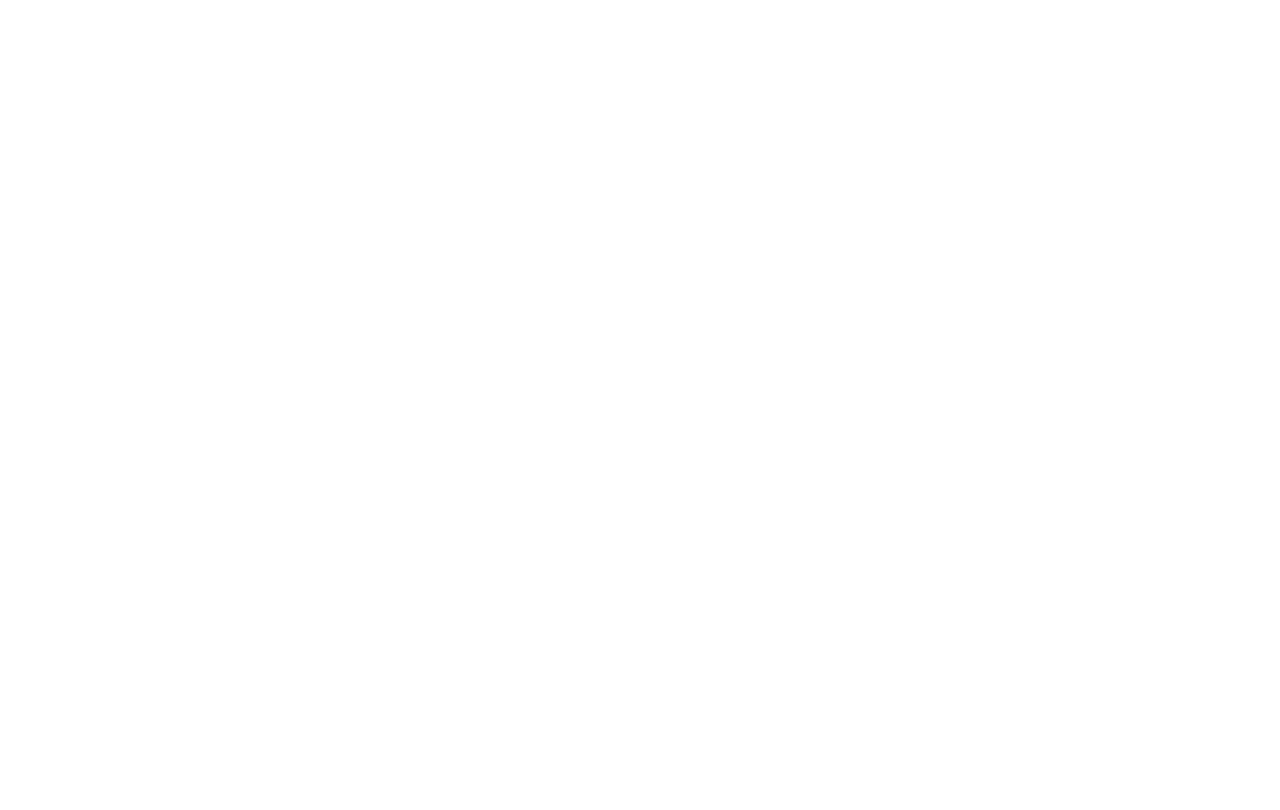
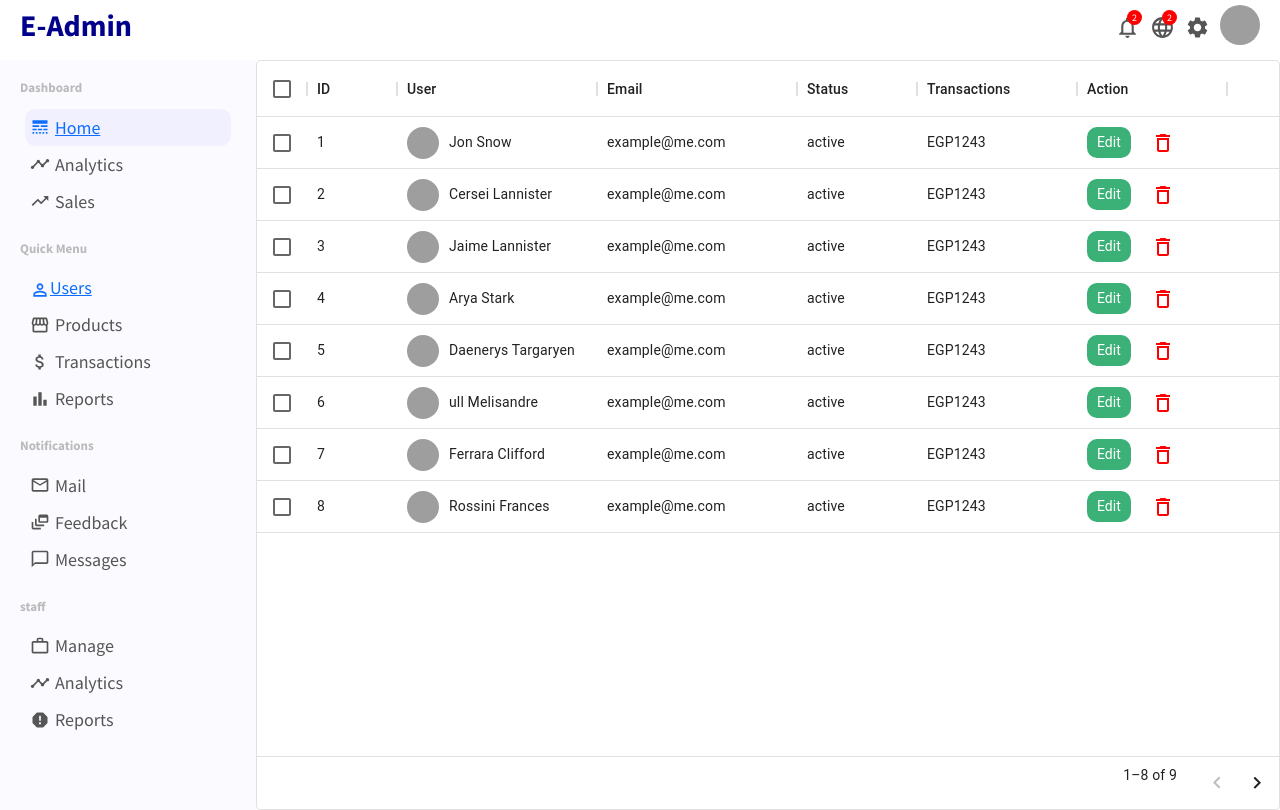
Before and after one commit to team4fwd/e-commerce, a React (Create React App) app in the folder client/: page /admin/users in a window 1280 px wide. Before the commit this address had no page. Built offline with nearby package versions, Linux system fonts and the light colour scheme; grey boxes are pictures that could not be loaded.

Commit message:
added admin users list page

```diff
--- a/client/package.json
+++ b/client/package.json
@@ -3,6 +3,10 @@
   "version": "0.1.0",
   "private": true,
   "dependencies": {
+    "@emotion/react": "^11.9.0",
+    "@emotion/styled": "^11.8.1",
+    "@mui/material": "^5.6.0",
+    "@mui/x-data-grid": "^5.8.0",
     "@testing-library/jest-dom": "^5.16.3",
     "@testing-library/react": "^12.1.4",
     "@testing-library/user-event": "^13.5.0",
--- a/client/src/App.js
+++ b/client/src/App.js
@@ -3,6 +3,8 @@
 import Order from './pages/Order';
 import Profile from './pages/Profile';
 import Admin from './pages/admin/Admin';
+import AdminHome from './pages/admin/AdminHome';
+import UsersList from './pages/admin/UsersList';
 
 function App() {
   return (
@@ -11,7 +13,11 @@
         <Route path='/cart' element={<Cart />} />
         <Route path='/profile' element={<Profile />} />
         <Route path='/order' element={<Order />} />
-        <Route path='/admin' element={<Admin />} />
+        <Route path='/admin' element={<Admin />}>
+          <Route index element={<AdminHome />} />
+          <Route path='home' element={<AdminHome />} />
+          <Route path='users' element={<UsersList />} />
+        </Route>
       </Routes>
     </Router>
   );
--- a/client/src/components/admin/DummyData.js
+++ b/client/src/components/admin/DummyData.js
@@ -48,3 +48,87 @@
     'Active Users': 3000,
   },
 ];
+
+export const userRows = [
+  {
+    id: 1,
+    username: 'Jon Snow ',
+    avatar:
+      'https://images.pexels.com/photos/4172933/pexels-photo-4172933.jpeg?auto=compress&cs=tinysrgb&dpr=2&h=650&w=940',
+    email: 'example@me.com',
+    status: 'active',
+    transactions: 'EGP1243',
+  },
+  {
+    id: 2,
+    username: 'Cersei Lannister ',
+    avatar:
+      'https://images.pexels.com/photos/4172933/pexels-photo-4172933.jpeg?auto=compress&cs=tinysrgb&dpr=2&h=650&w=940',
+    email: 'example@me.com',
+    status: 'active',
+    transactions: 'EGP1243',
+  },
+  {
+    id: 3,
+    username: 'Jaime Lannister ',
+    avatar:
+      'https://images.pexels.com/photos/4172933/pexels-photo-4172933.jpeg?auto=compress&cs=tinysrgb&dpr=2&h=650&w=940',
+    email: 'example@me.com',
+    status: 'active',
+    transactions: 'EGP1243',
+  },
+  {
+    id: 4,
+    username: 'Arya Stark ',
+    avatar:
+      'https://images.pexels.com/photos/4172933/pexels-photo-4172933.jpeg?auto=compress&cs=tinysrgb&dpr=2&h=650&w=940',
+    email: 'example@me.com',
+    status: 'active',
+    transactions: 'EGP1243',
+  },
+  {
+    id: 5,
+    username: 'Daenerys Targaryen ',
+    avatar:
+      'https://images.pexels.com/photos/4172933/pexels-photo-4172933.jpeg?auto=compress&cs=tinysrgb&dpr=2&h=650&w=940',
+    email: 'example@me.com',
+    status: 'active',
+    transactions: 'EGP1243',
+  },
+  {
+    id: 6,
+    username: 'ull Melisandre',
+    avatar:
+      'https://images.pexels.com/photos/4172933/pexels-photo-4172933.jpeg?auto=compress&cs=tinysrgb&dpr=2&h=650&w=940',
+    email: 'example@me.com',
+    status: 'active',
+    transactions: 'EGP1243',
+  },
+  {
+    id: 7,
+    username: 'Ferrara Clifford ',
+    avatar:
+      'https://images.pexels.com/photos/4172933/pexels-photo-4172933.jpeg?auto=compress&cs=tinysrgb&dpr=2&h=650&w=940',
+    email: 'example@me.com',
+    status: 'active',
+    transactions: 'EGP1243',
+  },
+  {
+    id: 8,
+    username: 'Rossini Frances ',
+    avatar:
+      'https://images.pexels.com/photos/4172933/pexels-photo-4172933.jpeg?auto=compress&cs=tinysrgb&dpr=2&h=650&w=940',
+    email: 'example@me.com',
+    status: 'active',
+    transactions: 'EGP1243',
+  },
+  {
+    id: 9,
+    username: 'Harvey Roxie ',
+    avatar:
+      'https://images.pexels.com/photos/4172933/pexels-photo-4172933.jpeg?auto=compress&cs=tinysrgb&dpr=2&h=650&w=940',
+    email: 'example@me.com',
+    status: 'active',
+    transactions: 'EGP1243',
+  },
+];
--- a/client/src/components/admin/Sidebar.jsx
+++ b/client/src/components/admin/Sidebar.jsx
@@ -14,6 +14,7 @@
   MdTimeline,
   MdReport,
 } from 'react-icons/md';
+import { Link } from 'react-router-dom';
 
 const Sidebar = () => {
   return (
@@ -22,10 +23,12 @@
         <div className='sidebar__menu'>
           <h3 className='sidebar__title'>Dashboard</h3>
           <ul className='sidebar__list'>
+            <Link to='/admin'>
               <li className='sidebar__list-item active'>
                 <MdLineStyle className='sidebar__icon' />
                 Home
               </li>
+            </Link>
             <li className='sidebar__list-item'>
               <MdTimeline className='sidebar__icon' />
               Analytics
@@ -40,8 +43,10 @@
           <h3 className='sidebar__title'>Quick Menu</h3>
           <ul className='sidebar__list'>
             <li className='sidebar__list-item'>
+              <Link to='/admin/users'>
                 <MdPermIdentity className='sidebar__icon' />
                 Users
+              </Link>
             </li>
             <li className='sidebar__list-item'>
               <MdStorefront className='sidebar__icon' />
--- a/client/src/pages/admin/Admin.jsx
+++ b/client/src/pages/admin/Admin.jsx
@@ -1,7 +1,7 @@
 import React from 'react';
+import { Outlet } from 'react-router-dom';
 import Sidebar from '../../components/admin/Sidebar';
 import Topbar from '../../components/admin/Topbar';
-import Home from './Home';
 import './Admin.scss';
 
 const Admin = () => {
@@ -10,7 +10,7 @@
       <Topbar />
       <div className='admin-container'>
         <Sidebar />
-        <Home />
+        <Outlet />
       </div>
     </div>
   );
--- a/client/src/pages/admin/Home.jsx
+++ b/client/src/pages/admin/AdminHome.jsx
@@ -1,7 +1,7 @@
 import React from 'react';
 import Chart from '../../components/admin/Chart';
 import FeaturedInfo from '../../components/admin/FeaturedInfo';
-import './Home.scss';
+import './AdminHome.scss';
 import { usersData } from '../../components/admin/DummyData';
 import WidgetSm from '../../components/admin/WidgetSm';
 import WidgetLg from '../../components/admin/WidgetLg';
--- /dev/null
+++ b/client/src/pages/admin/UsersList.jsx
@@ -0,0 +1,66 @@
+import React from 'react';
+import './UsersList.scss';
+import { DataGrid } from '@mui/x-data-grid';
+import { MdDeleteOutline } from 'react-icons/md';
+import { userRows } from '../../components/admin/DummyData';
+import { Link } from 'react-router-dom';
+import { useState } from 'react';
+
+function UsersList() {
+  const [data, setData] = useState(userRows);
+
+  const handleDeleteUser = (id) => {
+    setData((currusers) => currusers.filter((user) => user.id !== id));
+  };
+
+  const columns = [
+    { field: 'id', headerName: 'ID', width: 90 },
+    {
+      field: 'user',
+      headerName: 'User',
+      width: 200,
+      renderCell: (params) => (
+        <div className='usersList__user'>
+          <img src={params.row.avatar} alt='' className='usersList__user-img' />
+          {params.row.username}
+        </div>
+      ),
+    },
+    { field: 'email', headerName: 'Email', width: 200 },
+    { field: 'status', headerName: 'Status', width: 120 },
+    { field: 'transactions', headerName: 'Transactions', width: 160 },
+    {
+      field: 'action',
+      headerName: 'Action',
+      width: 150,
+      renderCell: (params) => {
+        return (
+          <>
+            <Link to={`${params.row.id}`}>
+              <button className='usersList__edit'>Edit</button>
+            </Link>
+            <MdDeleteOutline
+              className='usersList__delete'
+              onClick={() => handleDeleteUser(params.row.id)}
+            />
+          </>
+        );
+      },
+    },
+  ];
+
+  return (
+    <div className='usersList'>
+      <DataGrid
+        rows={data}
+        disableSelectionOnClick
+        columns={columns}
+        pageSize={8}
+        rowsPerPageOptions={[5]}
+        checkboxSelection
+      />
+    </div>
+  );
+}
+
+export default UsersList;
--- /dev/null
+++ b/client/src/pages/admin/UsersList.scss
@@ -0,0 +1,32 @@
+.usersList {
+  flex: 4;
+
+  &__user {
+    display: flex;
+    gap: 10px;
+    align-items: center;
+
+    &-img {
+      width: 32px;
+      height: 32px;
+      border-radius: 50%;
+      object-fit: cover;
+    }
+  }
+
+  &__edit {
+    border: none;
+    border-radius: 10px;
+    padding: 5px 10px;
+    color: white;
+    background-color: #3bb077;
+    cursor: pointer;
+    margin-right: 20px;
+  }
+
+  &__delete {
+    font-size: 24px;
+    color: red;
+    cursor: pointer;
+  }
+}
```
Also changed, not shown: client/src/pages/admin/User.jsx (added, +7 -0 lines), client/src/pages/admin/AdminHome.scss (renamed from client/src/pages/admin/Home.scss), client/src/pages/admin/User.scss (added), 1 other file (tests, documents, lock files or other folders). Lines whose indentation alone changed are shown as unchanged.
